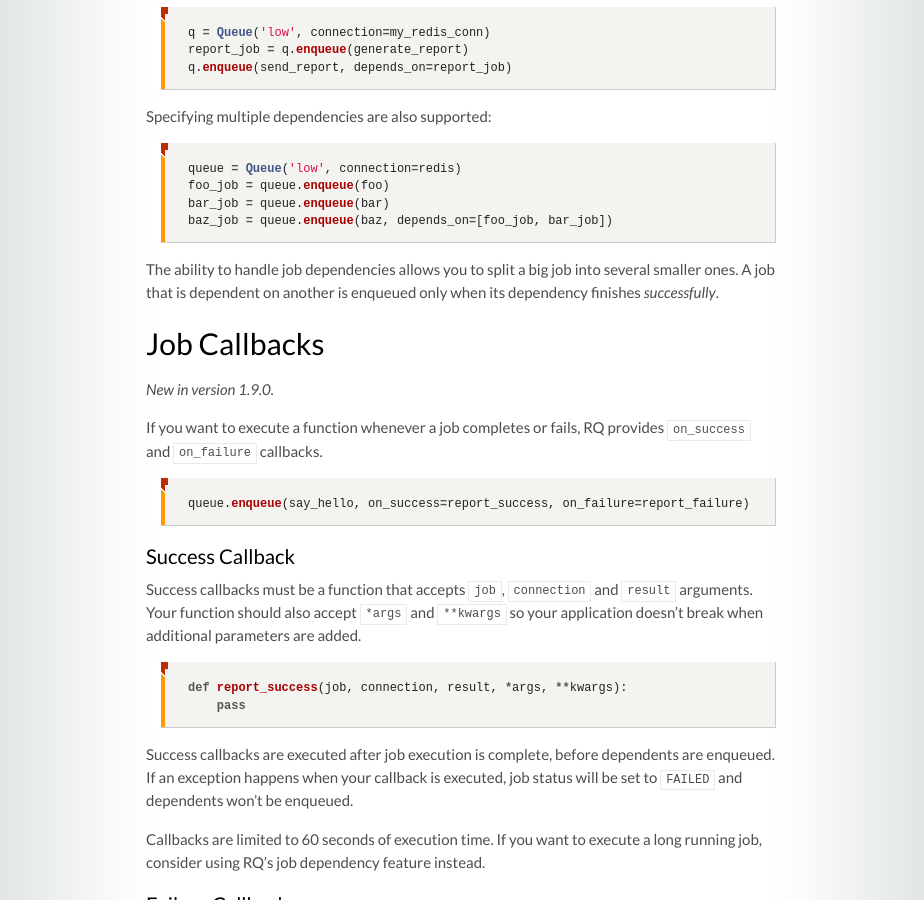
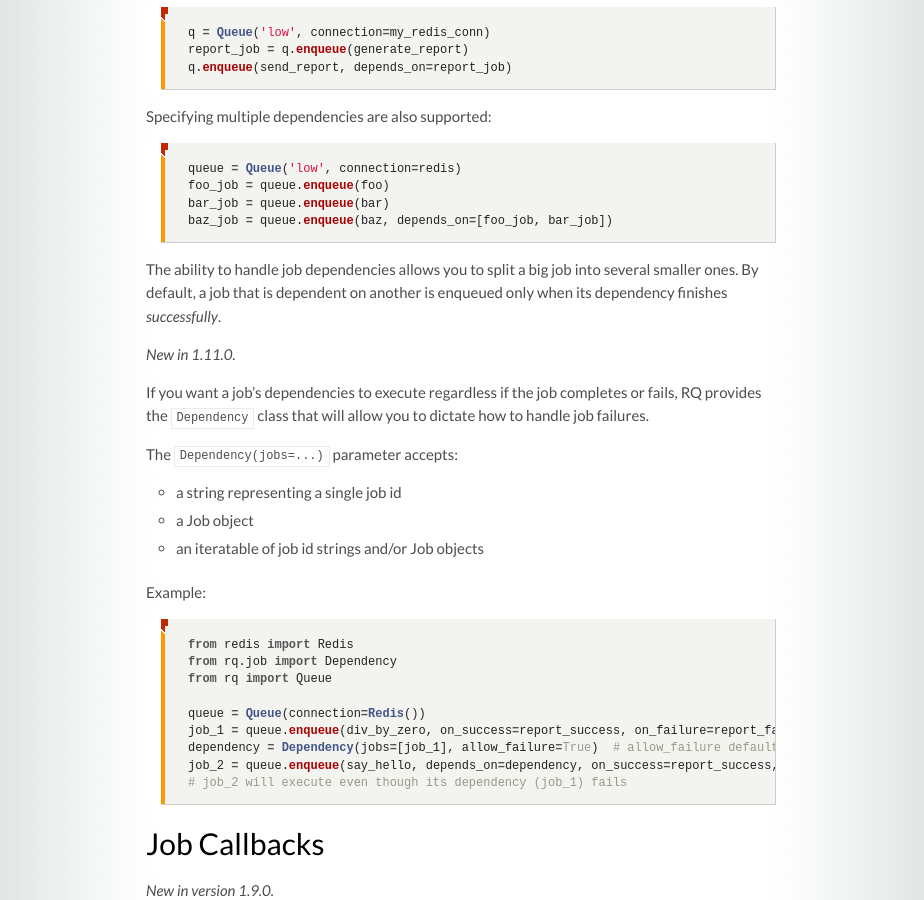
Before and after one commit to rq/rq, a Jekyll site: the page built from docs/docs/index.md, in a window 1280 px wide and 900 px high, scrolled down 2972 px. Shown: the whole window, without its empty margins (179-1103 px from the left). Built offline with Jekyll 4.4.1, drawn with Linux system fonts in a browser that asks for light colours; some web fonts are replaced; comment, search, counter and statistics services are not loaded.

Commit message:
Update docs to add section about the new `Dependency` class and use-case

````diff
--- a/docs/docs/index.md
+++ b/docs/docs/index.md
@@ -155,8 +155,32 @@ baz_job = queue.enqueue(baz, depends_on=[foo_job, bar_job])
 ```
 
 The ability to handle job dependencies allows you to split a big job into
-several smaller ones. A job that is dependent on another is enqueued only when
+several smaller ones. By default, a job that is dependent on another is enqueued only when
 its dependency finishes *successfully*.
+
+_New in 1.11.0._
+
+If you want a job's dependencies to execute regardless if the job completes or fails, RQ provides
+the `Dependency` class that will allow you to dictate how to handle job failures.
+
+The `Dependency(jobs=...)` parameter accepts:
+- a string representing a single job id
+- a Job object
+- an iteratable of job id strings and/or Job objects
+
+Example:
+
+```python
+from redis import Redis
+from rq.job import Dependency
+from rq import Queue
+
+queue = Queue(connection=Redis())
+job_1 = queue.enqueue(div_by_zero, on_success=report_success, on_failure=report_failure)
+dependency = Dependency(jobs=[job_1], allow_failure=True)  # allow_failure defaults to False
+job_2 = queue.enqueue(say_hello, depends_on=dependency, on_success=report_success, on_failure=report_failure)
+# job_2 will execute even though its dependency (job_1) fails
+```
 
 
 ## Job Callbacks
````
